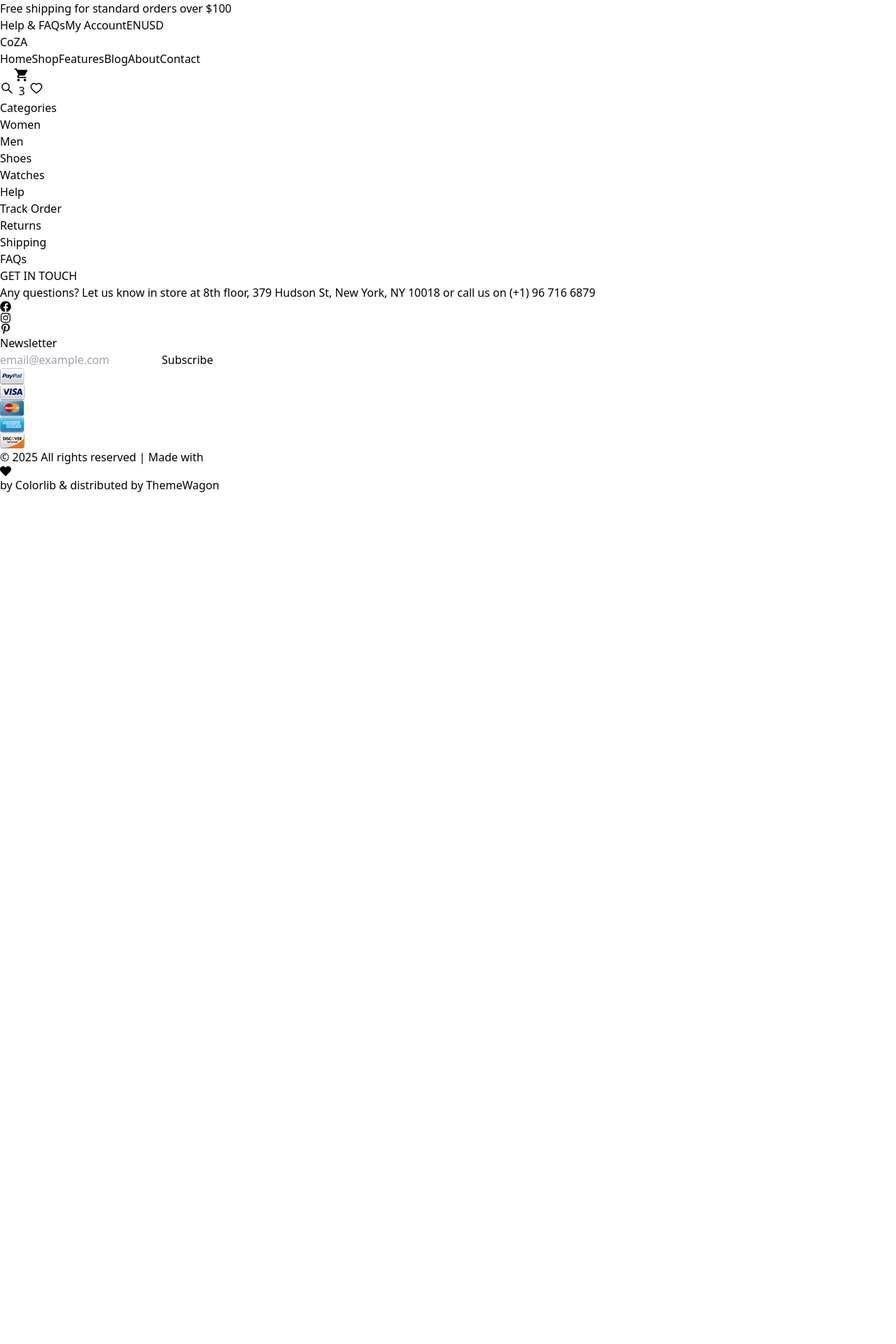
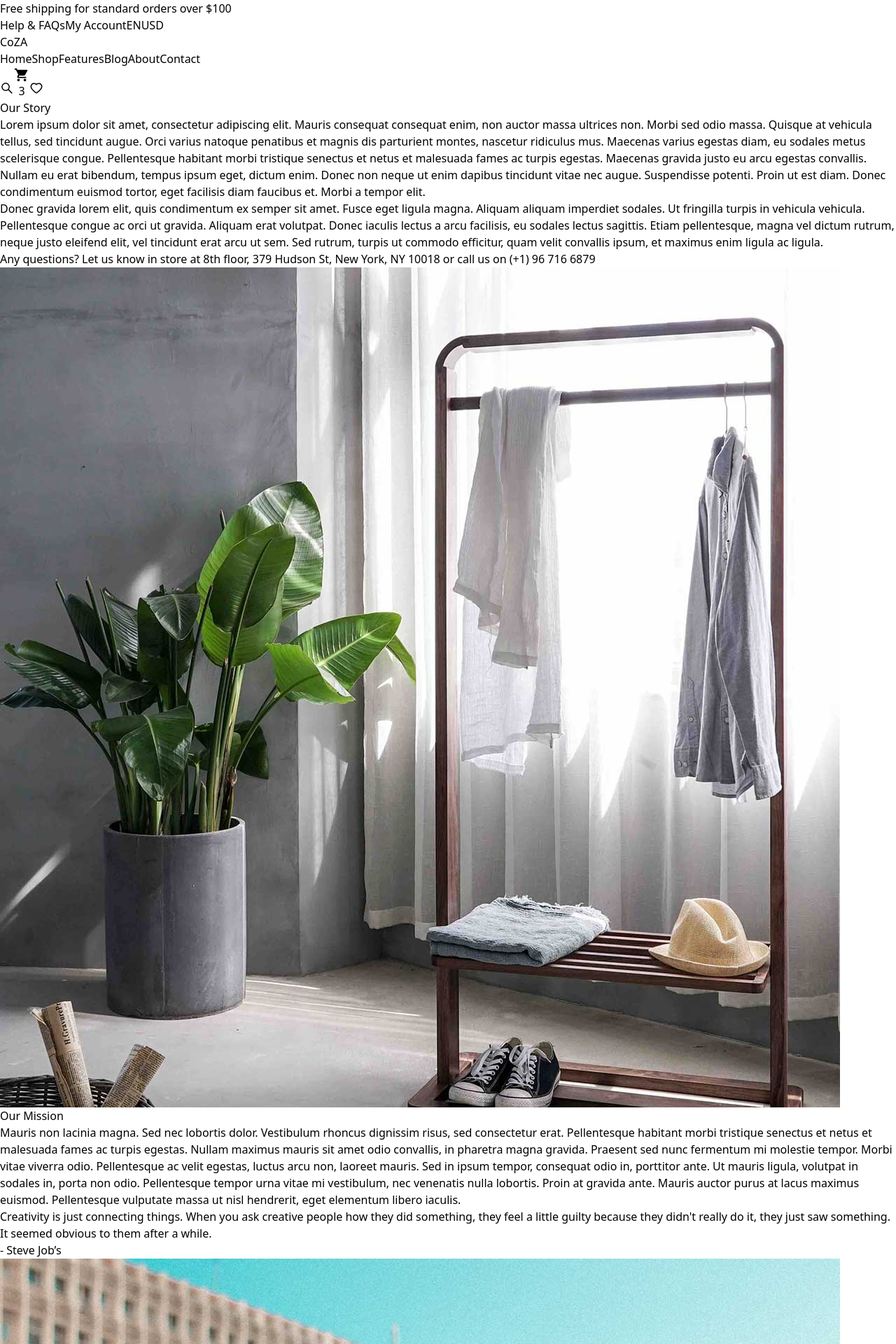
Before and after one commit to supunpramod/coza-store-project, a React (Vite) app in the folder client/: page /about in a window 1280 px wide. Shown: the top 1920 px of the page at 70% size. Before the commit the page ends 800 px from the top, so only its background shows below. Built offline with nearby package versions, Linux system fonts and the light colour scheme.

Commit message:
Add About component and update routing for enhanced site navigation

```diff
--- a/client/src/App.jsx
+++ b/client/src/App.jsx
@@ -5,6 +5,7 @@ import Home from "./components/Home";
 import Shop from "./components/Shop";
 import Features from "./components/Features";
 import Blog from "./components/Blog";
+import About from "./components/About";
 
 function App() {
   return (
@@ -15,6 +16,7 @@ function App() {
         <Route path="/shop" element={<Shop/>} />
         <Route path="/features" element={<Features />} />
         <Route path="/blog" element={<Blog />} />
+        <Route path="/about" element={<About/>} />
       </Routes>
       <Footer />
     </BrowserRouter>
--- /dev/null
+++ b/client/src/components/About.jsx
@@ -0,0 +1,73 @@
+import React from "react";
+
+const About = () => {
+  return (
+    <section className="bg-white pt-20 pb-32">
+      <div className="container mx-auto px-4">
+        {/* Our Story Section */}
+        <div className="flex flex-col lg:flex-row pb-36">
+          <div className="w-full lg:w-2/3 lg:pr-20">
+            <div className="pt-2">
+              <h3 className="text-3xl font-semibold text-gray-800 mb-4">
+                Our Story
+              </h3>
+              <p className="text-base text-gray-600 mb-6">
+                Lorem ipsum dolor sit amet, consectetur adipiscing elit. Mauris consequat consequat enim, non auctor massa ultrices non. Morbi sed odio massa. Quisque at vehicula tellus, sed tincidunt augue. Orci varius natoque penatibus et magnis dis parturient montes, nascetur ridiculus mus. Maecenas varius egestas diam, eu sodales metus scelerisque congue. Pellentesque habitant morbi tristique senectus et netus et malesuada fames ac turpis egestas. Maecenas gravida justo eu arcu egestas convallis. Nullam eu erat bibendum, tempus ipsum eget, dictum enim. Donec non neque ut enim dapibus tincidunt vitae nec augue. Suspendisse potenti. Proin ut est diam. Donec condimentum euismod tortor, eget facilisis diam faucibus et. Morbi a tempor elit.
+              </p>
+              <p className="text-base text-gray-600 mb-6">
+                Donec gravida lorem elit, quis condimentum ex semper sit amet. Fusce eget ligula magna. Aliquam aliquam imperdiet sodales. Ut fringilla turpis in vehicula vehicula. Pellentesque congue ac orci ut gravida. Aliquam erat volutpat. Donec iaculis lectus a arcu facilisis, eu sodales lectus sagittis. Etiam pellentesque, magna vel dictum rutrum, neque justo eleifend elit, vel tincidunt erat arcu ut sem. Sed rutrum, turpis ut commodo efficitur, quam velit convallis ipsum, et maximus enim ligula ac ligula.
+              </p>
+              <p className="text-base text-gray-600">
+                Any questions? Let us know in store at 8th floor, 379 Hudson St, New York, NY 10018 or call us on (+1) 96 716 6879
+              </p>
+            </div>
+          </div>
+          <div className="w-full lg:w-1/3 mt-10 lg:mt-0">
+            <div className="border-4 border-gray-200 p-1">
+              <div className="overflow-hidden">
+                <img
+                  src="/images/about-01.jpg"
+                  alt="Our Story"
+                  className="w-full h-auto object-cover hover:scale-105 transition-transform duration-500"
+                />
+              </div>
+            </div>
+          </div>
+        </div>
+
+        {/* Our Mission Section */}
+        <div className="flex flex-col lg:flex-row-reverse">
+          <div className="w-full lg:w-2/3 lg:pl-20">
+            <div className="pt-2">
+              <h3 className="text-3xl font-semibold text-gray-800 mb-4">
+                Our Mission
+              </h3>
+              <p className="text-base text-gray-600 mb-6">
+                Mauris non lacinia magna. Sed nec lobortis dolor. Vestibulum rhoncus dignissim risus, sed consectetur erat. Pellentesque habitant morbi tristique senectus et netus et malesuada fames ac turpis egestas. Nullam maximus mauris sit amet odio convallis, in pharetra magna gravida. Praesent sed nunc fermentum mi molestie tempor. Morbi vitae viverra odio. Pellentesque ac velit egestas, luctus arcu non, laoreet mauris. Sed in ipsum tempor, consequat odio in, porttitor ante. Ut mauris ligula, volutpat in sodales in, porta non odio. Pellentesque tempor urna vitae mi vestibulum, nec venenatis nulla lobortis. Proin at gravida ante. Mauris auctor purus at lacus maximus euismod. Pellentesque vulputate massa ut nisl hendrerit, eget elementum libero iaculis.
+              </p>
+              <div className="border-l-4 border-gray-300 pl-6 mt-6">
+                <p className="italic text-base text-gray-600 mb-3">
+                  Creativity is just connecting things. When you ask creative people how they did something, they feel a little guilty because they didn't really do it, they just saw something. It seemed obvious to them after a while.
+                </p>
+                <span className="text-sm text-gray-500 font-medium">- Steve Job’s</span>
+              </div>
+            </div>
+          </div>
+          <div className="w-full lg:w-1/3 mt-10 lg:mt-0">
+            <div className="border-4 border-gray-200 p-1">
+              <div className="overflow-hidden">
+                <img
+                  src="/images/about-02.jpg"
+                  alt="Our Mission"
+                  className="w-full h-auto object-cover hover:scale-105 transition-transform duration-500"
+                />
+              </div>
+            </div>
+          </div>
+        </div>
+      </div>
+    </section>
+  );
+};
+
+export default About;
```
